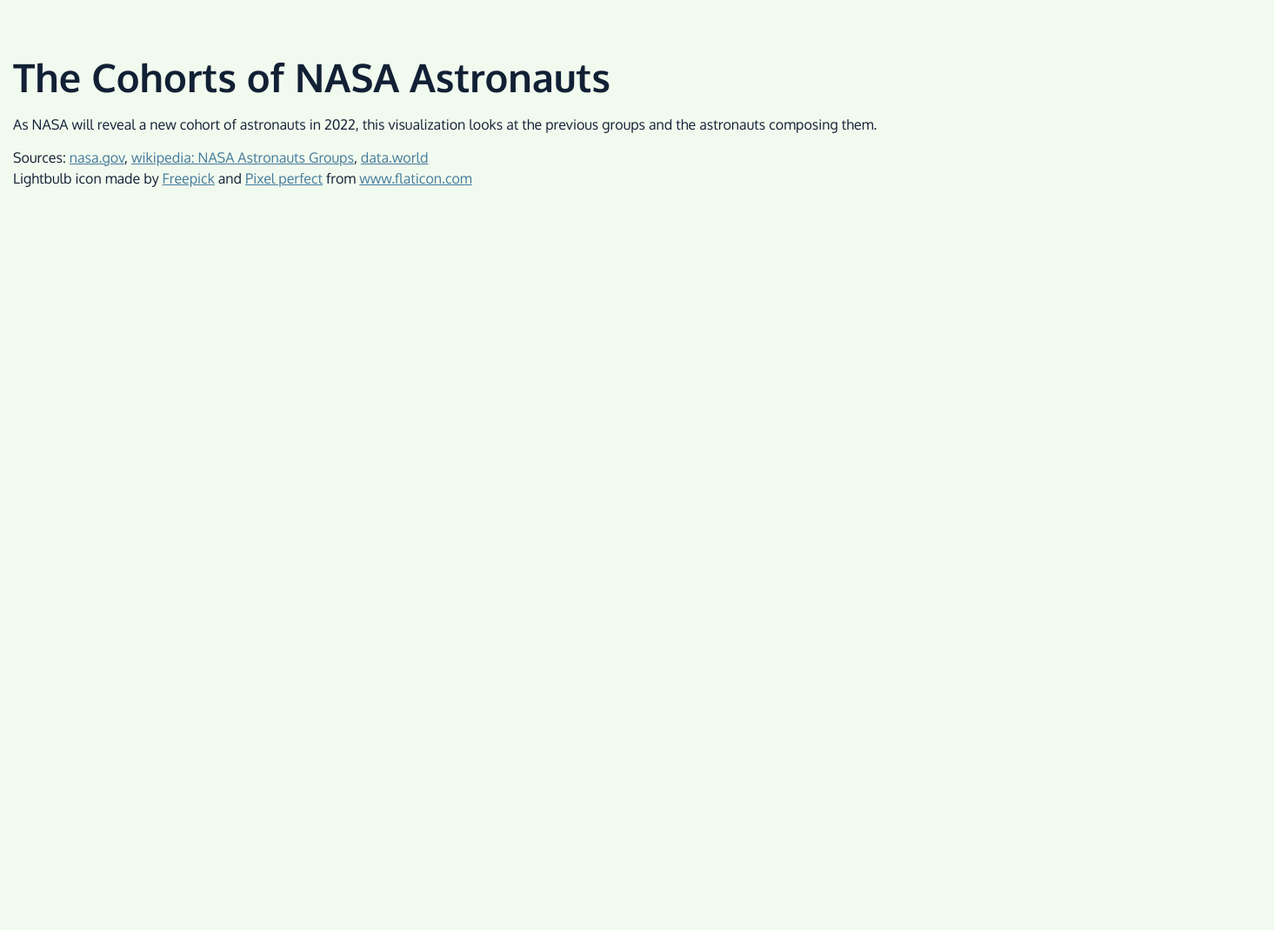
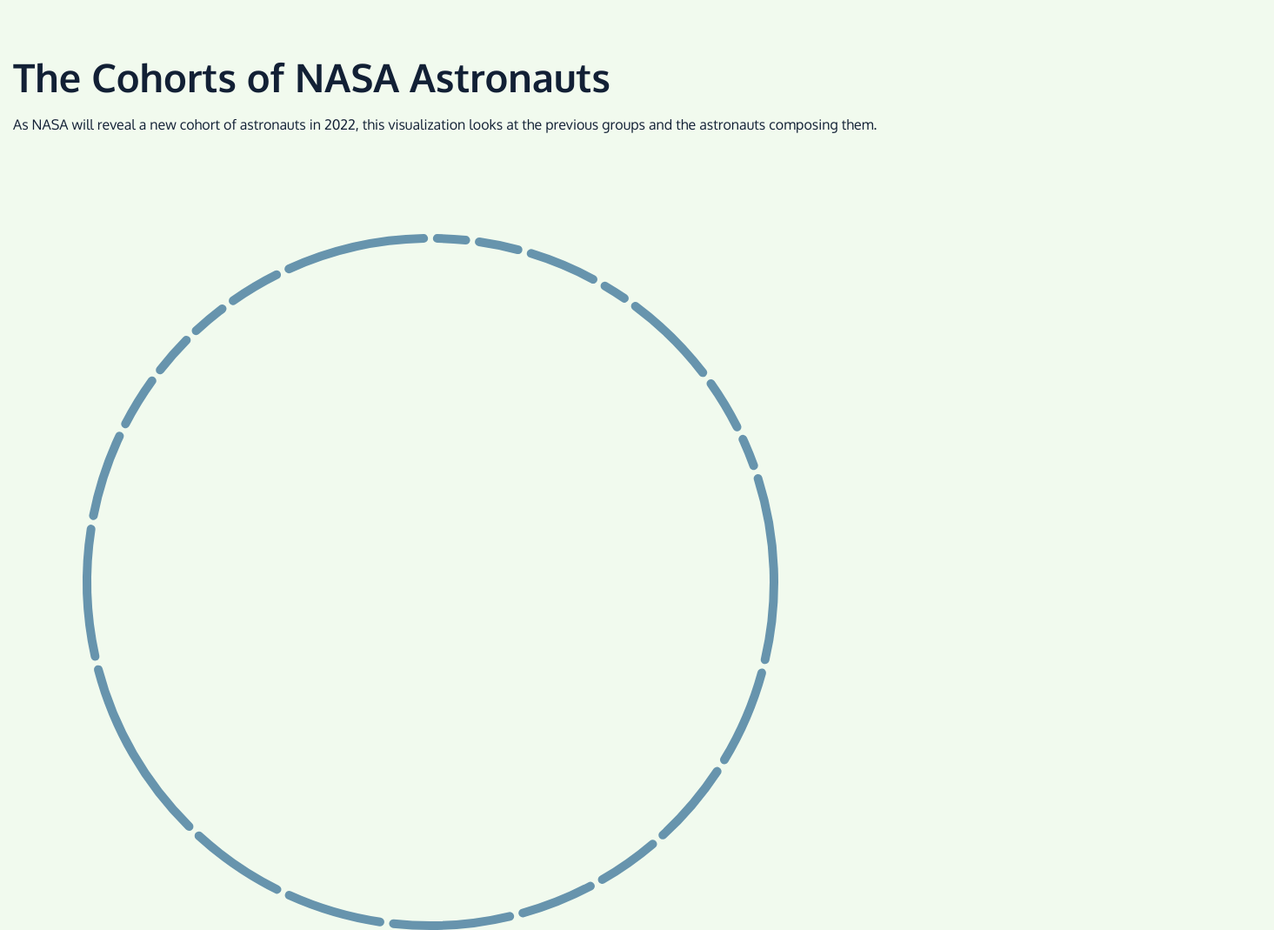
Before and after one commit to thedatacurious/manning-d3-project4, a plain HTML site: page index.html in a window 1280 px wide. Shown: the top 1069 px of the page at 87% size, 1465 px wide, since content can reach past the window. Before the commit the page ends 800 px from the top, so only its background shows below. Drawn offline with nearby package versions, Linux system fonts and the light colour scheme.

Commit message:
created base for radial chart

```diff
--- a/css/main.css
+++ b/css/main.css
@@ -16,6 +16,8 @@
   color: #122035;
   fill: #122035;
 }
+
+
 h1, h2, h3, h4 {
   font-weight: 700;
 }
--- a/index.html
+++ b/index.html
@@ -77,6 +77,7 @@
 
 	<!-- Add Scripts Here -->
 	<script src="https://d3js.org/d3.v6.min.js"></script>
+	<script src="https://d3js.org/d3-array.v3.min.js"></script>
 	<script src="js/helper.js"></script>
 	<script src="js/main.js"></script>
 </body>
--- a/js/main.js
+++ b/js/main.js
@@ -1,5 +1,111 @@
-const width = 1450;
-const height = 1300;
-const margin = {top: 100, left: 150};
-const innerCircleRadius = 300; // Inner radius of the visualization (where the group arcs are positioned)
-const outerCircleRadius = 450; // Outer radius of the visualization (including the flight time lines)
+// const width = 1450;
+// const height = 1300;
+// const margin = {top: 100, left: 150};
+const innerCircleRadius = 390; // Inner radius of the visualization (where the group arcs are positioned)
+const outerCircleRadius = 400; // Outer radius of the visualization (including the flight time lines)
+
+let groups = []
+
+// Set chart dimensions
+let dimensions = {
+  width: 1450,
+  height: 1300,
+  margin: {
+    top: 100,
+    right: 150,
+    bottom: 0,
+    left: 80,
+  },
+}
+
+dimensions.boundedWidth = dimensions.width - dimensions.margin.left - dimensions.margin.right
+dimensions.boundedHeight = dimensions.height - dimensions.margin.top - dimensions.margin.bottom
+
+async function radialViz(){
+
+  // Load data
+
+  const dataset = await d3.csv('./data/astronauts_nasa_1959-2017.csv').then(d =>
+    {const aggreg = d3.flatGroup(d, grp => +grp.group, grp => +grp.year, grp => grp.group_name)
+     aggreg.forEach(elem =>
+       { const group = new Object();
+         group['group'] = elem[0] || 'payload-specialist';
+         group['year'] = elem[1];
+         group['group_name'] = elem[2];
+         group['astronauts'] = elem[3];
+         groups.push(group);
+       }
+    )
+  })
+
+  // console.log(groups[0].astronauts.length)
+
+  const wrapper = d3.select('div#viz')
+  .append('svg')
+  .attr('width', dimensions.width)
+  .attr('height', dimensions.height);
+
+  const bounds = wrapper.append('g')
+  .style('transform', `translate(${dimensions.margin.left+outerCircleRadius}px, ${dimensions.margin.top+outerCircleRadius}px)`);
+
+
+  // Format data into required layout
+
+  const cirLayout = d3.pie()
+  // .startAngle(-90 * Math.PI/180)
+  // .endAngle(-90 * Math.PI/180 + 2*Math.PI)
+  .padAngle(0.01)
+  .value(d => d.astronauts.length)
+  .sort(null);
+
+  const groupFormatted = cirLayout(groups)
+
+
+
+  // Create arc generator
+
+  const arcGen = d3.arc()
+      .innerRadius(innerCircleRadius)
+      .outerRadius(outerCircleRadius)
+      .startAngle(d => d.startAngle)
+      .endAngle(d => d.endAngle)
+      .cornerRadius(16);
+
+  console.log(groupFormatted[2])
+  console.log(arcGen(groupFormatted[2]))
+
+  // Draw arc
+
+  bounds.selectAll('g')
+  .data(groupFormatted)
+  .join('g')
+  .attr('class', d => 'group-' + d.data.group)
+  .append('path')
+  .attr('d', arcGen)
+  .attr('id', d => 'id-' + d.data.group)
+  .style('fill', '#6794AD')
+
+  // bounds
+  // .selectAll('text')
+  // .data(groupFormatted)
+  // .join('text')
+  // .text(d => d.data.year == 0 ? 'Payload Specialists' : d.data.year)
+  // .attr('x', d => arcGen.innerRadius(outerCircleRadius-80).centroid(d)[0])
+  // .attr('y', d=> arcGen.innerRadius(outerCircleRadius-90).centroid(d)[1])
+  // .attr('text-anchor','middle')
+
+
+
+
+
+
+
+
+
+
+
+
+
+}
+
+radialViz();
```
Also changed, not shown: data/astronauts_nasa_1959-2017.csv.
